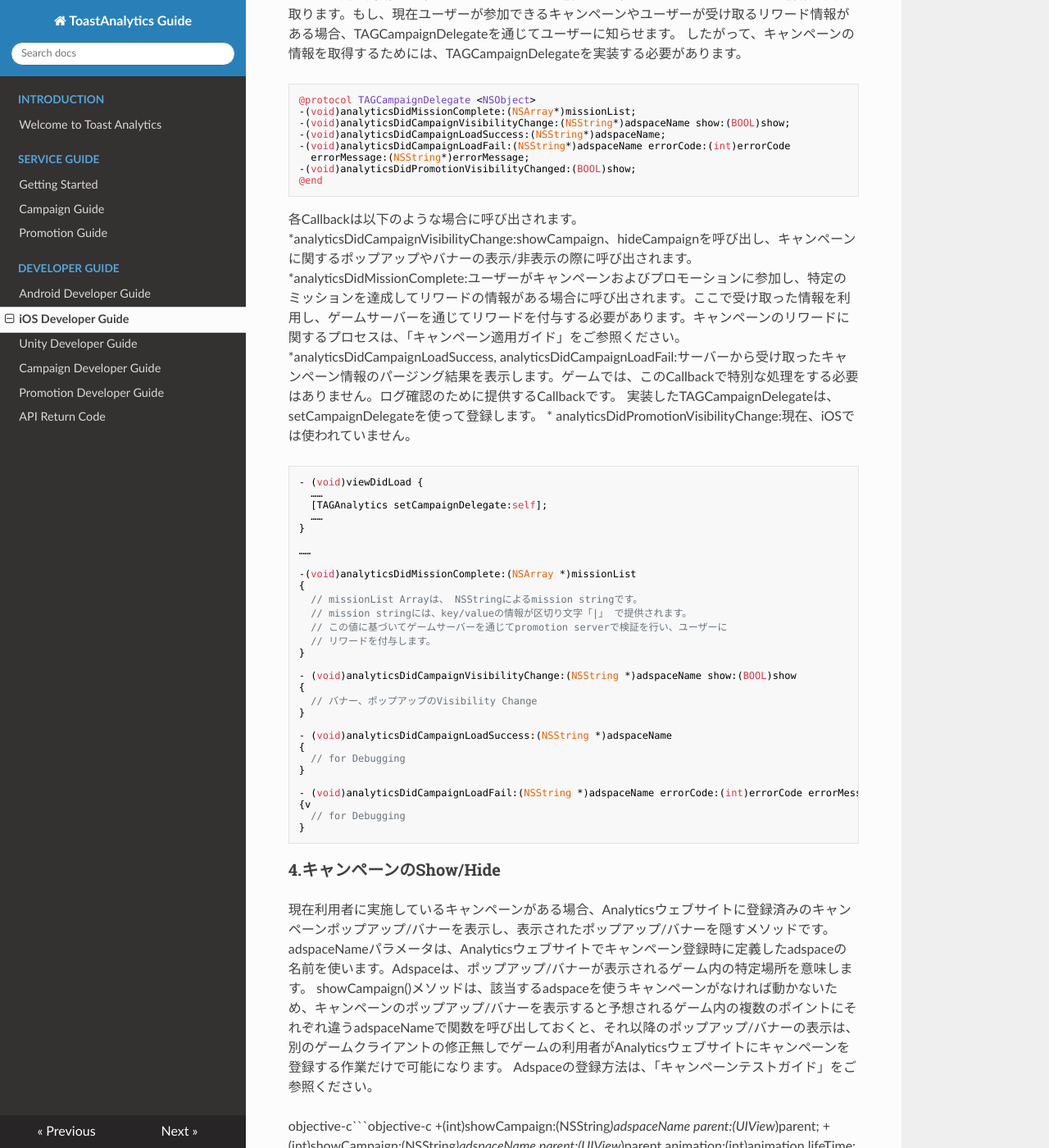
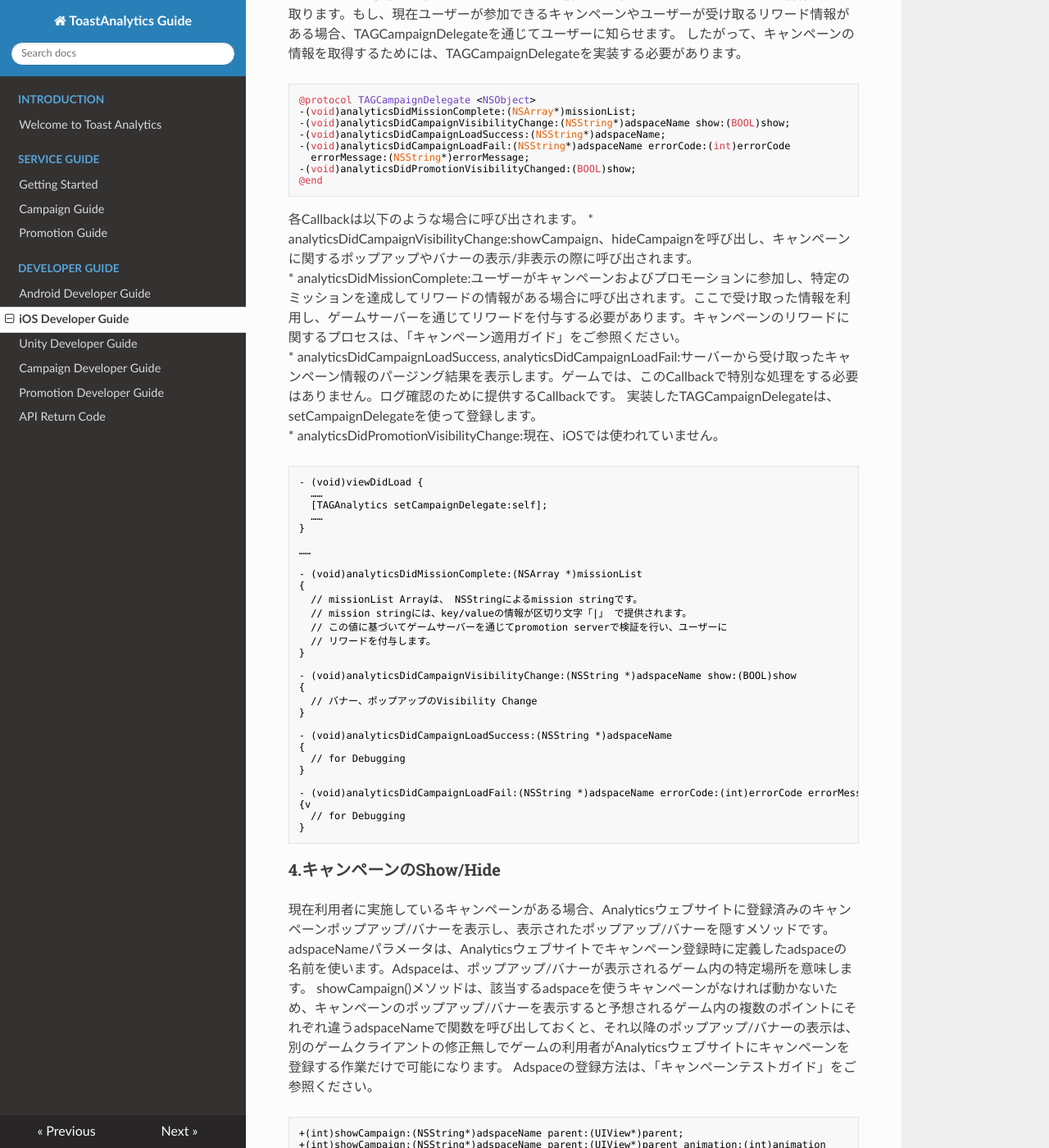
Before and after one commit to ToastAnalytics/ToastAnalytics_JA, an MkDocs documentation site: the page built from docs/Developer/5. iOS Developer Guide.md, in a window 1280 px wide and 1400 px high, scrolled down 6335 px. Shown: the whole window at 82% size. Built offline with MkDocs 1.6.1, drawn with Linux system fonts in a browser that asks for light colours; nearby versions of some CDN libraries; old or Windows-style settings are respelled for this version of MkDocs; some of the changed text lies outside the part shown.

Commit message:
- Fixed syntax error

````diff
--- a/docs/Developer/5. iOS Developer Guide.md
+++ b/docs/Developer/5. iOS Developer Guide.md
@@ -259,12 +259,13 @@ SDKは一定の周期でキャンペーンサーバーと通信し、キャン
 ```
 
 各Callbackは以下のような場合に呼び出されます。
-*analyticsDidCampaignVisibilityChange:showCampaign、hideCampaignを呼び出し、キャンペーンに関するポップアップやバナーの表示/非表示の際に呼び出されます。
-*analyticsDidMissionComplete:ユーザーがキャンペーンおよびプロモーションに参加し、特定のミッションを達成してリワードの情報がある場合に呼び出されます。ここで受け取った情報を利用し、ゲームサーバーを通じてリワードを付与する必要があります。キャンペーンのリワードに関するプロセスは、「キャンペーン適用ガイド」をご参照ください。
-*analyticsDidCampaignLoadSuccess, analyticsDidCampaignLoadFail:サーバーから受け取ったキャンペーン情報のパージング結果を表示します。ゲームでは、このCallbackで特別な処理をする必要はありません。ログ確認のために提供するCallbackです。
+* analyticsDidCampaignVisibilityChange:showCampaign、hideCampaignを呼び出し、キャンペーンに関するポップアップやバナーの表示/非表示の際に呼び出されます。
+* analyticsDidMissionComplete:ユーザーがキャンペーンおよびプロモーションに参加し、特定のミッションを達成してリワードの情報がある場合に呼び出されます。ここで受け取った情報を利用し、ゲームサーバーを通じてリワードを付与する必要があります。キャンペーンのリワードに関するプロセスは、「キャンペーン適用ガイド」をご参照ください。
+* analyticsDidCampaignLoadSuccess, analyticsDidCampaignLoadFail:サーバーから受け取ったキャンペーン情報のパージング結果を表示します。ゲームでは、このCallbackで特別な処理をする必要はありません。ログ確認のために提供するCallbackです。
 実装したTAGCampaignDelegateは、setCampaignDelegateを使って登録します。
 * analyticsDidPromotionVisibilityChange:現在、iOSでは使われていません。
-```
+
+```objective-c
 - (void)viewDidLoad {
   ……
   [TAGAnalytics setCampaignDelegate:self];
@@ -273,7 +274,7 @@ SDKは一定の周期でキャンペーンサーバーと通信し、キャン
 
 ……
 
--(void)analyticsDidMissionComplete:(NSArray *)missionList
+- (void)analyticsDidMissionComplete:(NSArray *)missionList
 {
   // missionList Arrayは、 NSStringによるmission stringです。
   // mission stringには、key/valueの情報が区切り文字「|」 で提供されます。
@@ -302,7 +303,7 @@ SDKは一定の周期でキャンペーンサーバーと通信し、キャン
 showCampaign()メソッドは、該当するadspaceを使うキャンペーンがなければ動かないため、キャンペーンのポップアップ/バナーを表示すると予想されるゲーム内の複数のポイントにそれぞれ違うadspaceNameで関数を呼び出しておくと、それ以降のポップアップ/バナーの表示は、別のゲームクライアントの修正無しでゲームの利用者がAnalyticsウェブサイトにキャンペーンを登録する作業だけで可能になります。
 Adspaceの登録方法は、「キャンペーンテストガイド」をご参照ください。
 
-objective-c```objective-c
+```objective-c
 +(int)showCampaign:(NSString*)adspaceName parent:(UIView*)parent;
 +(int)showCampaign:(NSString*)adspaceName parent:(UIView*)parent animation:(int)animation
   lifeTime:(int)lifeTime;
````
